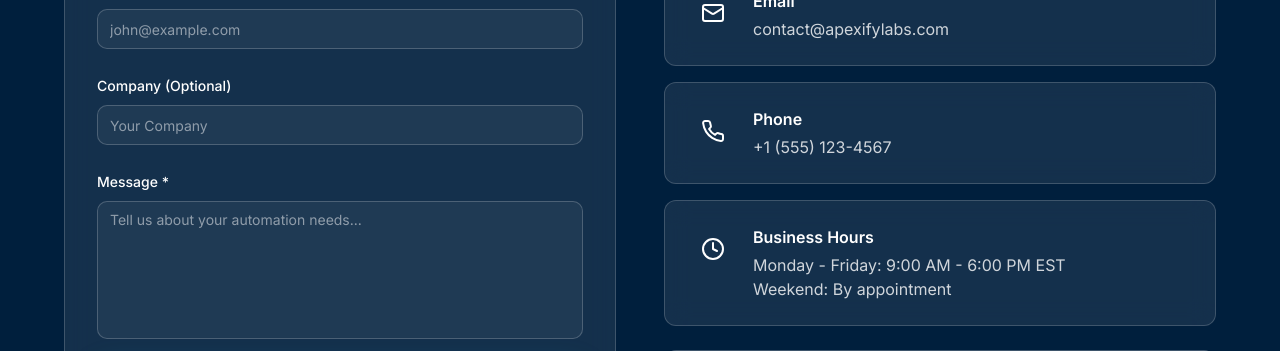
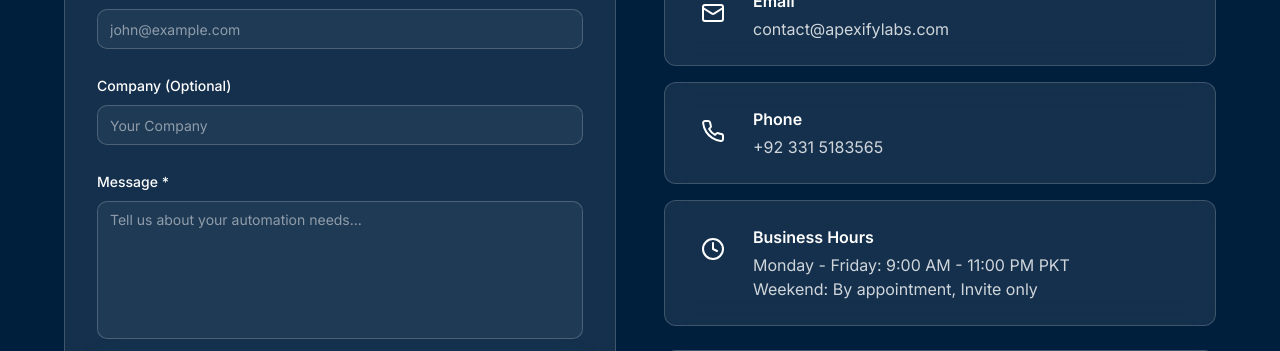
Before and after one commit to MI-PROPROGRAMMER/aiautomation-website, a React (Vite) app: page /contact in a window 1280 px wide. Shown: the part 780-1131 px from the top of the page. Built offline with nearby package versions, Linux system fonts and the light colour scheme; the HTML template or start-up script is replaced by a standard one.

Commit message:
Updating contact information

```diff
--- a/src/pages/Contact.tsx
+++ b/src/pages/Contact.tsx
@@ -316,7 +316,7 @@ const Contact = () => {
                             href="tel:+15551234567"
                             className="text-accent hover:underline text-primary-foreground/80"
                           >
-                            +1 (555) 123-4567
+                            +92 331 5183565
                           </a>
                         </div>
                       </div>
@@ -329,8 +329,8 @@ const Contact = () => {
                         </div>
                         <div>
                           <h3 className="font-semibold text-primary-foreground mb-1">Business Hours</h3>
-                          <p className="text-primary-foreground/80">Monday - Friday: 9:00 AM - 6:00 PM EST</p>
-                          <p className="text-primary-foreground/80">Weekend: By appointment</p>
+                          <p className="text-primary-foreground/80">Monday - Friday: 9:00 AM - 11:00 PM PKT</p>
+                          <p className="text-primary-foreground/80">Weekend: By appointment, Invite only</p>
                         </div>
                       </div>
                     </div>
```
